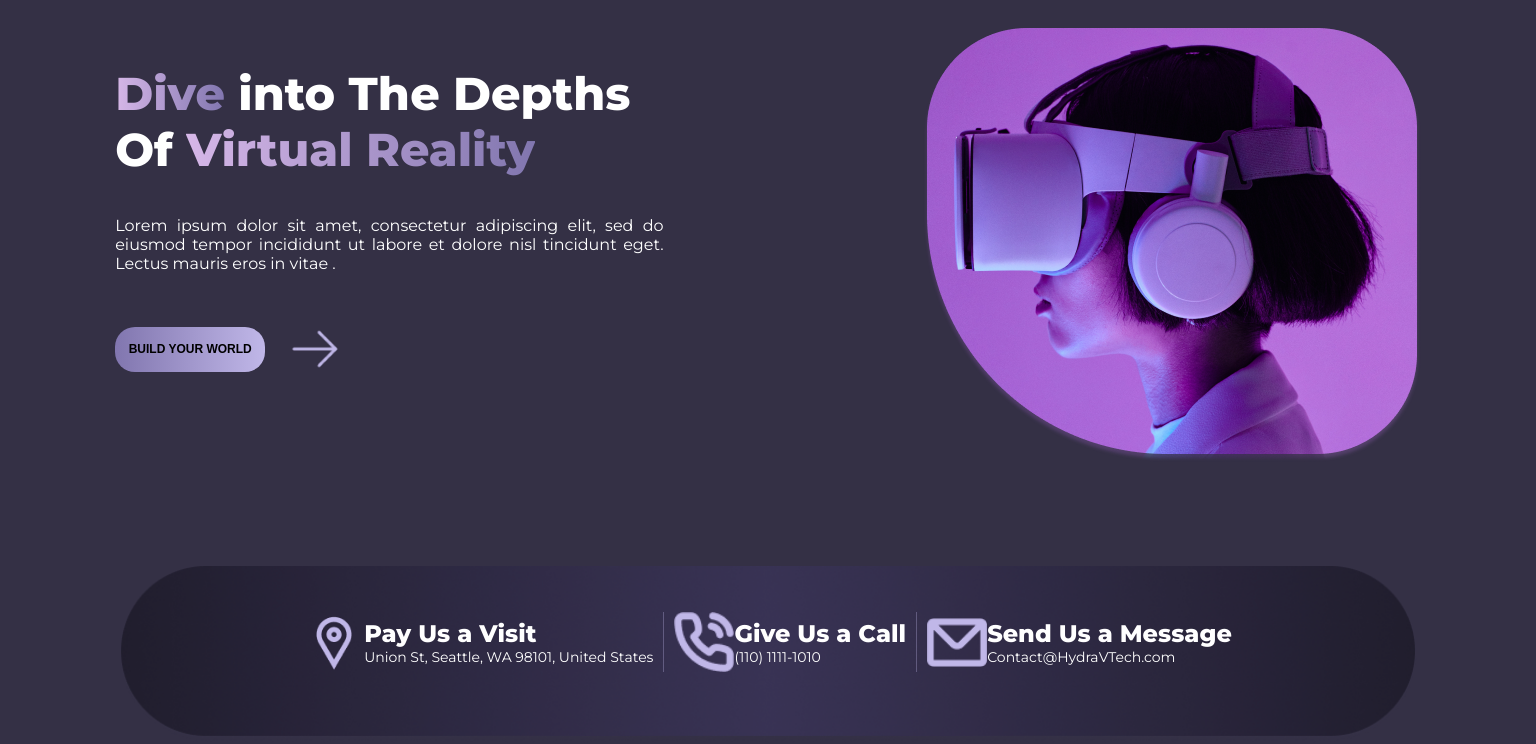
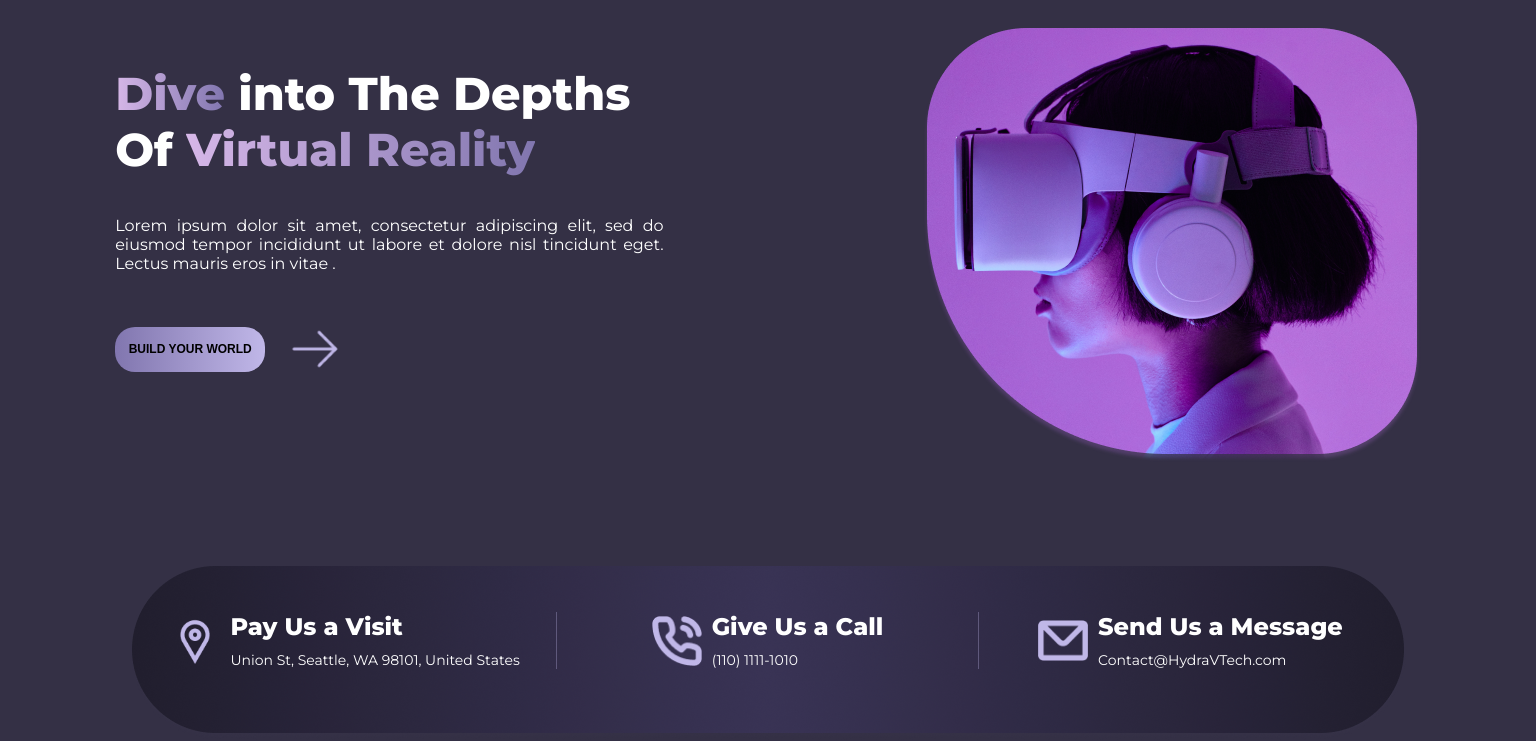
Before and after one commit to daniyalk-dev/hydra-landing-page, a React (Create React App) app: page / in a window 1536 px wide. Shown: the part 135-879 px from the top of the page. Built offline with nearby package versions, Linux system fonts and the light colour scheme.

Commit message:
contact options resp for big screen

```diff
--- a/src/components/slider/slider.jsx
+++ b/src/components/slider/slider.jsx
@@ -29,7 +29,7 @@ const Slider = ({ slides }) => {
 
   return (
     <div className={styles.slider}>
-      {screenWidth <= 575 ? (
+      {screenWidth <= 991 ? (
         <>
           <button className={styles["prev-btn"]} onClick={handlePrev}>
             {"<"}
@@ -41,7 +41,12 @@ const Slider = ({ slides }) => {
             <i className={styles["icon-wrapper"]}>
               <img src={slides[activeIndex].icon} alt="" />
             </i>
-            <div className={styles.detail}>{slides[activeIndex].detail}</div>
+            <div className={styles.info}>
+              {screenWidth > 575 ? (
+                <div className={styles.title}>{slides[activeIndex].title}</div>
+              ) : null}
+              <div className={styles.detail}>{slides[activeIndex].detail}</div>
+            </div>
           </div>
         </>
       ) : (
--- a/src/components/slider/slider.module.css
+++ b/src/components/slider/slider.module.css
@@ -7,9 +7,13 @@
 .slide,
 .contact-option {
     display: flex;
+    align-items: center;
     justify-content: center;
-    align-items: center;
-    padding: 0 10px;
+}
+
+.contact-option {
+    width: 33%;
+    box-sizing: border-box;
 }
 
 .contact-option:not(:last-child) {
@@ -18,8 +22,9 @@
 
 .icon-wrapper {
     display: inline-block;
-    width: 60px;
-    height: 60px;
+    width: 50px;
+    height: 50px;
+    margin-right: 10px;
 }
 
 .icon-wrapper img {
@@ -31,13 +36,31 @@
 .title {
     font-size: 24px;
     font-weight: 700;
+    margin-bottom: 10px;
 }
 
 .detail {
     font-size: 14px;
 }
 
-@media screen and (max-width: 575px) {
+
+@media screen and (max-width: 1199px) {
+
+    .icon-wrapper img {
+        width: 45px;
+        height: 45px;
+    }
+
+    .title {
+        font-size: 18px
+    }
+
+    .detail {
+        font-size: 12px;
+    }
+}
+
+@media screen and (max-width: 991px) {
 
     .prev-btn,
     .next-btn {
@@ -65,8 +88,6 @@
         width: 40px;
         height: 40px;
     }
+}
 
-    .detail {
-        font-size: 12px;
-    }
-}
+/* @media screen and (max-width: 575px) {} */
--- a/src/sections/hero/hero-section.module.css
+++ b/src/sections/hero/hero-section.module.css
@@ -67,6 +67,20 @@
     width: 100%;
 }
 
+@media screen and (min-width: 1400px) {
+    .contact-options {
+        width: 1280px;
+        height: 175px;
+        display: flex;
+        padding: 0;
+        margin: 0 auto;
+    }
+
+    /* .contact-options>div {
+
+    } */
+}
+
 @media screen and (max-width: 1050px) {
 
     .col:first-child h2 {
```
